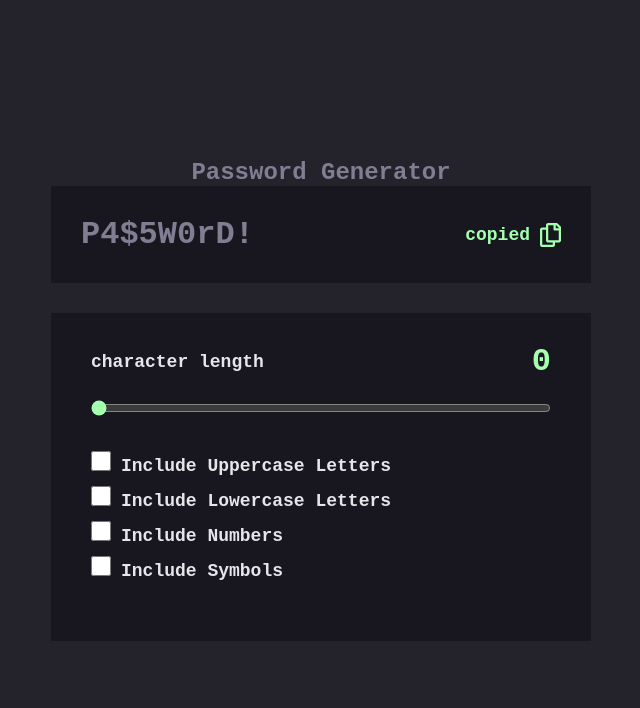
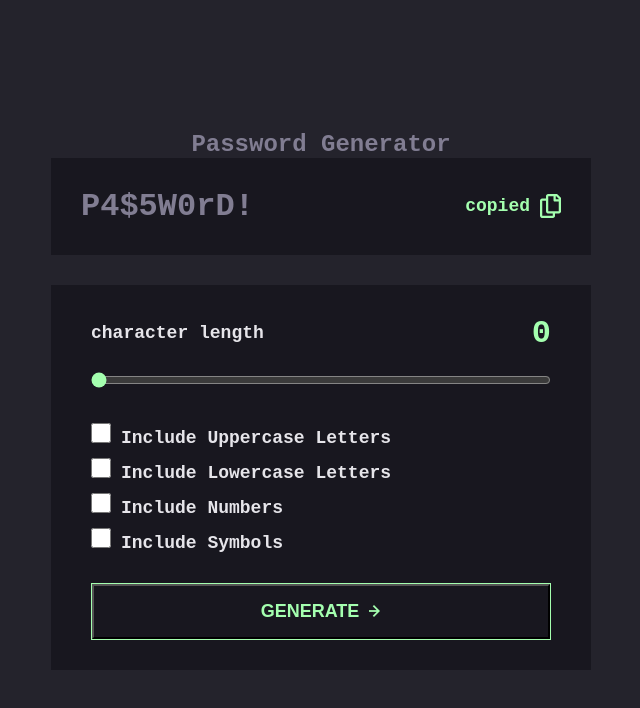
Before and after one commit to zura-doganadze/Password-Generator-React, a React (Vite) app: page / in a window 1280 px wide. Shown: the top 708 px of the page, without its empty margins (319-959 px from the left). Built offline with nearby package versions, Linux system fonts and the light colour scheme.

Commit message:
add generate button

```diff
--- a/src/App.jsx
+++ b/src/App.jsx
@@ -196,7 +196,12 @@ function App() {
               <label for="symbols">include symbols</label>
             </div>
           </ChackboxContainer>
-
+          <GenerateButton>
+            <Button>
+              generate
+              <img src={arrowLeft} alt="arrow left icon" />
+            </Button>
+          </GenerateButton>
         </ContentContainer>
       </MainContainer>
     </MainWrapper>
```
